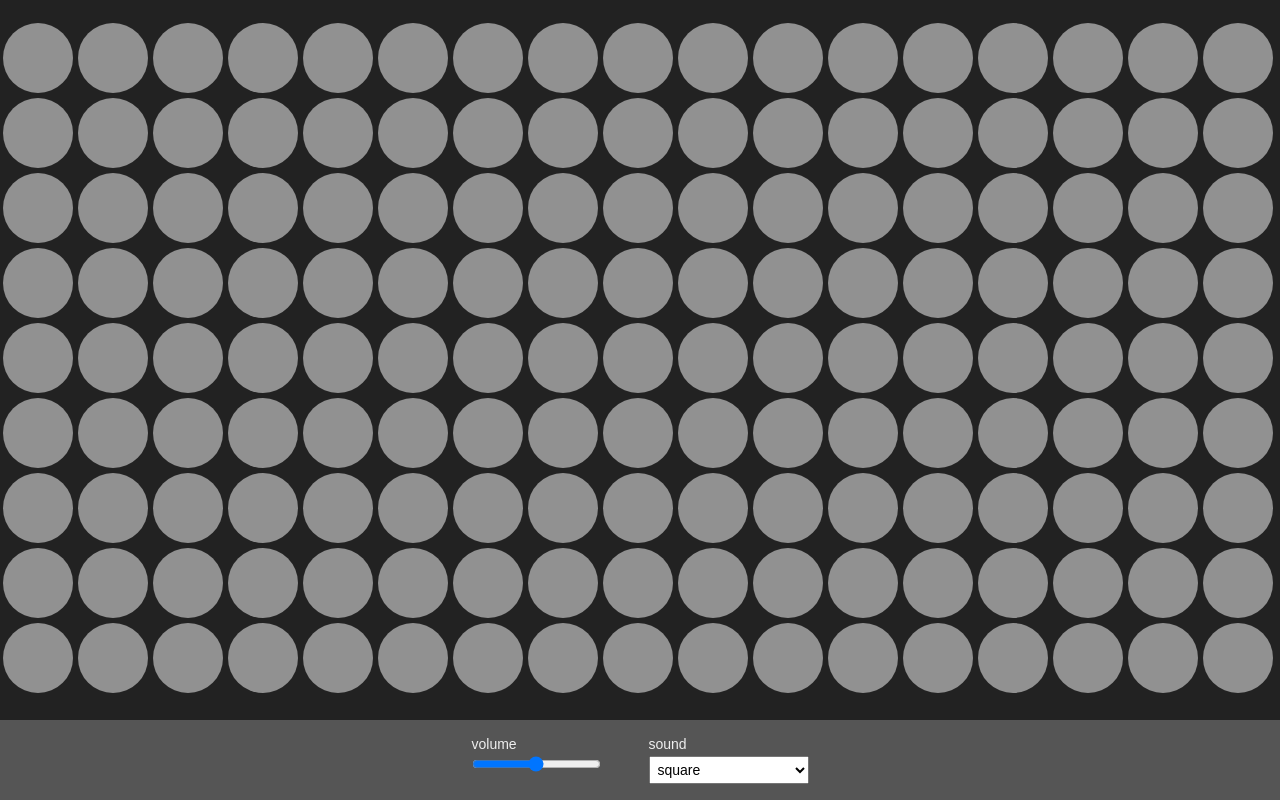
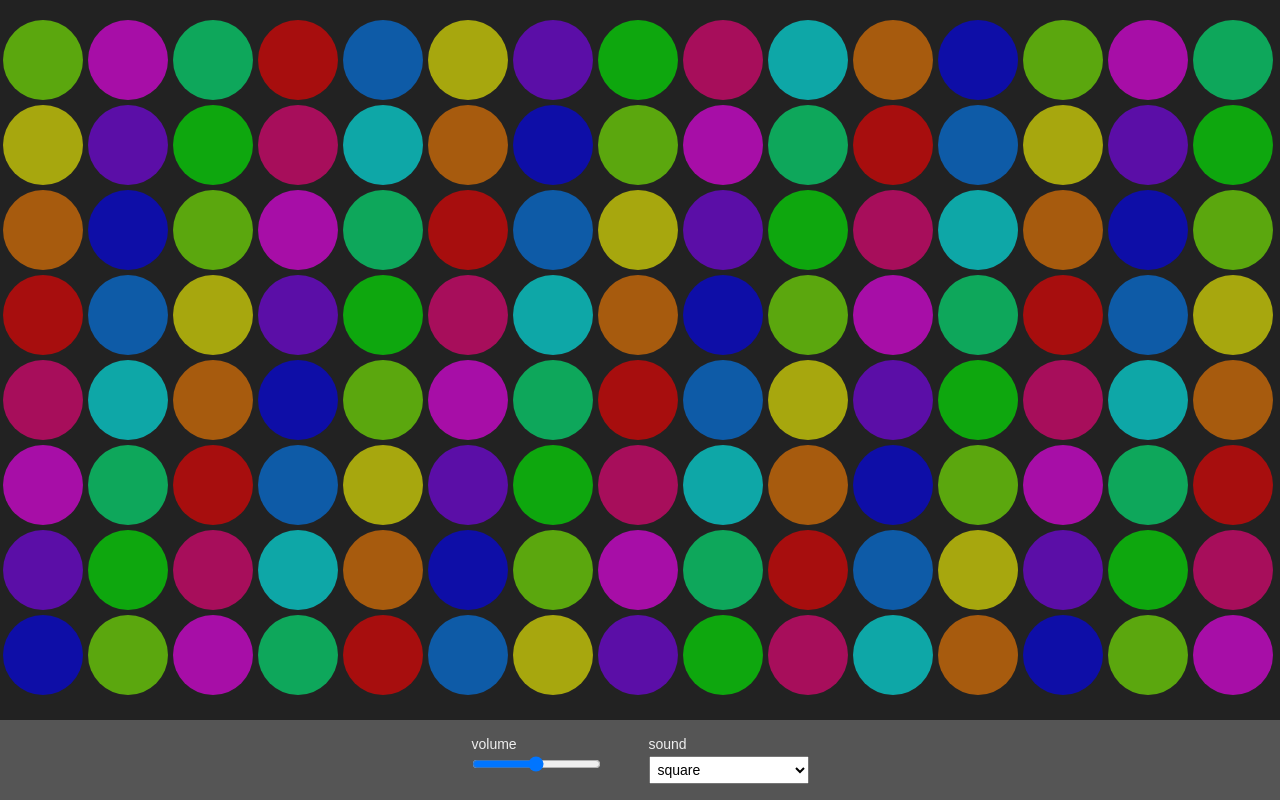
Before and after one commit to flojoho/keyboard, a plain HTML site: page index.html in a window 1280 px wide. Drawn offline with Linux system fonts and the light colour scheme.

Commit message:
note button colours

```diff
--- a/modules/AudioHandler.js
+++ b/modules/AudioHandler.js
@@ -12,6 +12,8 @@ const volumeSlider = document.getElementById('volumeSlider');
 const timbreSelect = document.getElementById('timbreSelect');
 
 timbreSelect.value = settings.get('timbre');
+
+timbreSelect.addEventListener('change', () => settings.set('timbre', timbreSelect.value));
 
 const initialVolume = settings.get('volume');
 if(!isNaN(initialVolume)) {
@@ -50,7 +52,7 @@ const changeTimbre = () => {
   } else {
     timbreSelect.selectedIndex++;
   }
-  settings.set('timbre', timbreSelect.value)
+  settings.set('timbre', timbreSelect.value);
 }
 
 const frequencyFromNoteNumber = noteNumber => {
--- a/modules/NoteButton.js
+++ b/modules/NoteButton.js
@@ -1,6 +1,6 @@
 import { Note } from './AudioHandler.js';
 
-export const diameter = 70;
+export const diameter = 80;
 
 // offsetX
 // alpha?
@@ -22,6 +22,7 @@ class NoteButton {
     this.#div.classList.add('note-button');
     this.#div.style.width = `${ diameter }px`;
     this.#div.style.height = `${ diameter }px`;
+    this.#div.style.backgroundColor = `hsl(${ noteNumber / 12 * 360 }, 100%, 50%)`;
     this.#div.style.left = `${ x }px`;
     this.#div.style.top = `${ y }px`;
 
--- a/styles.css
+++ b/styles.css
@@ -49,9 +49,8 @@ label {
 
 .note-button {
   border-radius: 50%;
-  background-color: white;
   position: absolute;
-  opacity: 0.5;
+  opacity: 0.6;
 }
 
 .note-button-active {
```
